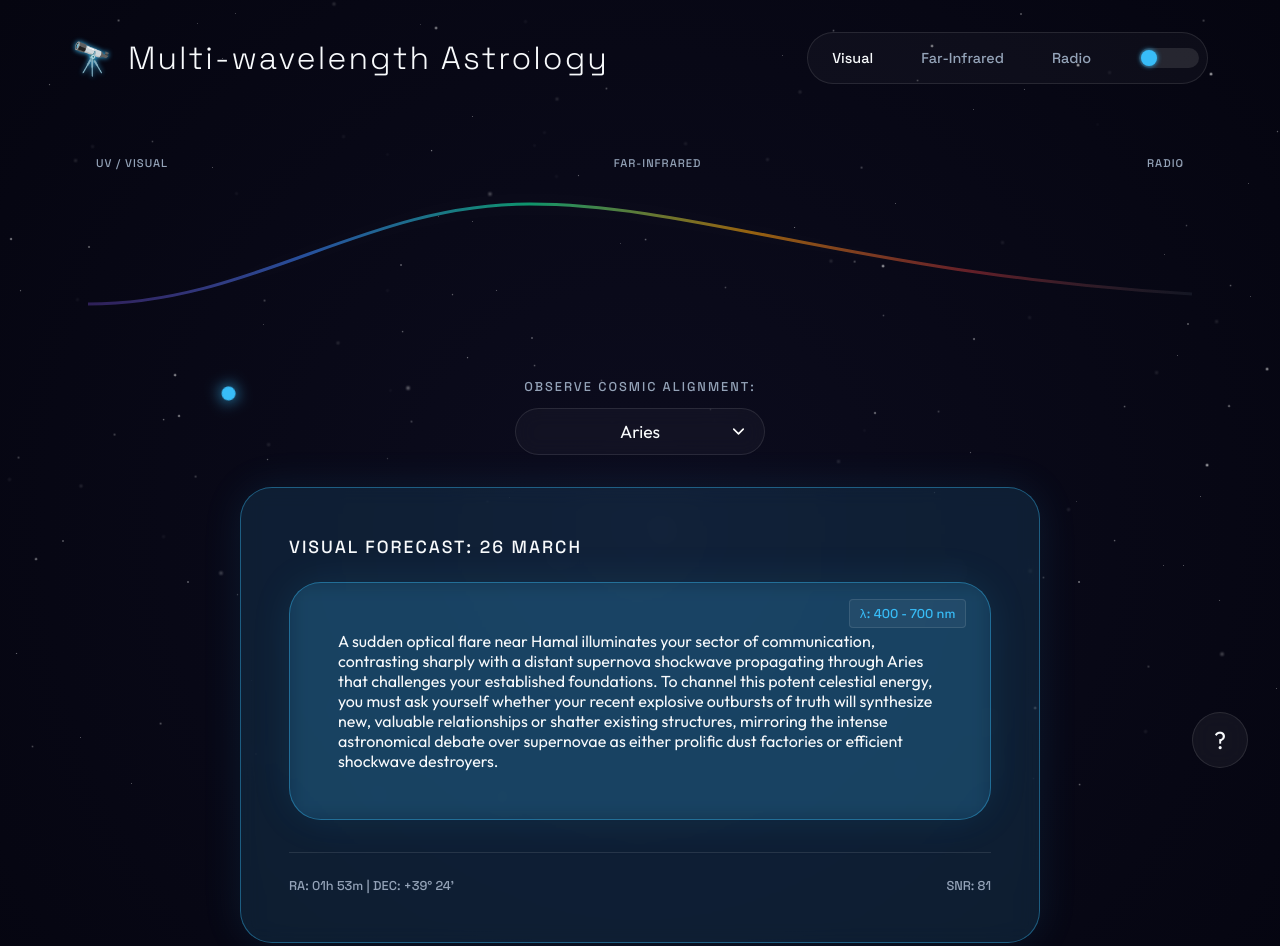
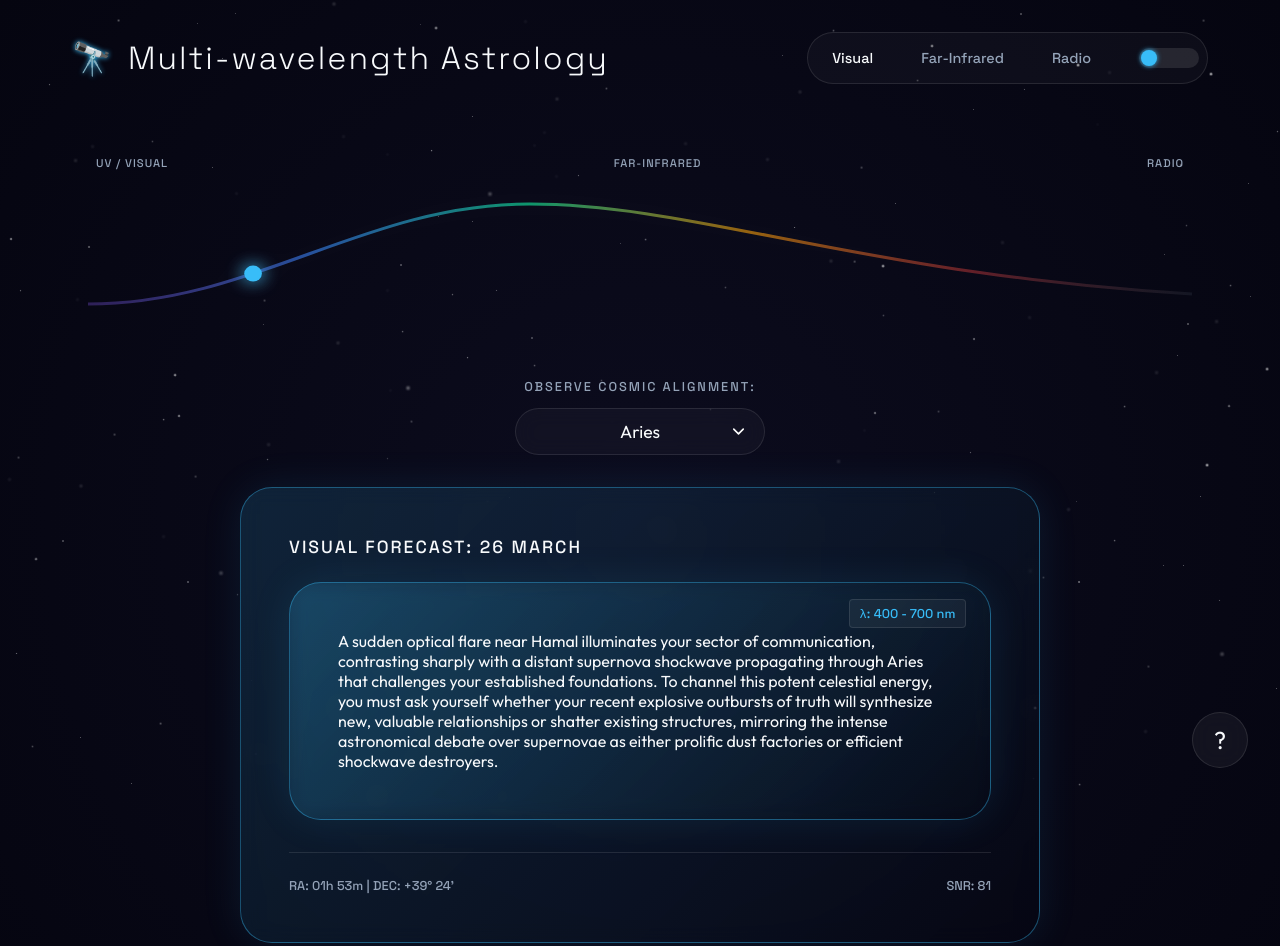
Before and after one commit to aswinpvijayan/Multi-wavelength-Astrology, a website: page index.html in a window 1280 px wide. Shown: the top 946 px of the page. Drawn offline with Linux system fonts and the light colour scheme.

Commit message:
Final Polish: SVG-tethered marker for perfect SED trajectory and synchronized card gradients

```diff
--- a/app.js
+++ b/app.js
@@ -13,6 +13,7 @@ const starsContainer = document.getElementById('stars-container');
 const zodiacDropdown = document.getElementById('zodiac-dropdown');
 const spectrumMarker = document.getElementById('spectrum-marker');
 const wavelengthRange = document.getElementById('wavelength-range');
+const sedCurve = document.getElementById('sed-curve');
 
 // Forecast Elements
 const forecastDateEl = document.getElementById('forecast-date');
@@ -90,10 +91,10 @@ function updateForecast() {
         'radio': 'λ: 1 mm - 100 m'
     };
 
-    const markerDistances = {
-        'visual': '15%',
-        'far_infrared': '55%',
-        'radio': '95%'
+    const markerPercents = {
+        'visual': 0.15,
+        'far_infrared': 0.55,
+        'radio': 0.95
     };
 
     // Set the date heading (e.g., "Visual Forecast: 26 March")
@@ -103,7 +104,14 @@ function updateForecast() {
 
     // Update UI Elements
     wavelengthRange.textContent = ranges[wavelength];
-    spectrumMarker.style.offsetDistance = markerDistances[wavelength];
+
+    if (sedCurve && spectrumMarker) {
+        const totalLength = sedCurve.getTotalLength();
+        const point = sedCurve.getPointAtLength(totalLength * markerPercents[wavelength]);
+        // Set SVG attributes directly
+        spectrumMarker.setAttribute('cx', point.x);
+        spectrumMarker.setAttribute('cy', point.y);
+    }
 
     const signData = allForecasts[currentSign];
     if (!signData) return;
--- a/index.css
+++ b/index.css
@@ -342,19 +342,19 @@ h1 {
 }
 
 .radio-mode .card {
-    background: rgba(245, 158, 11, 0.12); /* Intensified Radio Match */
+    background: linear-gradient(135deg, rgba(245, 158, 11, 0.15) 0%, rgba(5, 5, 16, 0.3) 100%);
     border-color: rgba(245, 158, 11, 0.4);
     box-shadow: 0 0 40px rgba(245, 158, 11, 0.1);
 }
 
 .fir-mode .card {
-    background: rgba(239, 68, 68, 0.12); /* Intensified FIR Match */
+    background: linear-gradient(135deg, rgba(239, 68, 68, 0.15) 0%, rgba(5, 5, 16, 0.3) 100%);
     border-color: rgba(239, 68, 68, 0.4);
     box-shadow: 0 0 40px rgba(239, 68, 68, 0.1);
 }
 
 .visual-mode .card {
-    background: rgba(56, 189, 248, 0.12); /* Intensified Visual Match */
+    background: linear-gradient(135deg, rgba(56, 189, 248, 0.15) 0%, rgba(5, 5, 16, 0.3) 100%);
     border-color: rgba(56, 189, 248, 0.4);
     box-shadow: 0 0 40px rgba(56, 189, 248, 0.1);
 }
@@ -458,19 +458,21 @@ h1 {
     filter: blur(0.5px);
 }
 
-.spectrum-marker {
-    position: absolute;
-    offset-path: path("M0,110 C150,110 250,10 400,10 C550,10 700,80 1000,100");
-    offset-distance: 10%; /* Managed by JS */
-    width: 14px;
-    height: 14px;
-    background: var(--visual-glow);
-    border-radius: 50%;
-    transform: translate(-50%, -50%);
-    box-shadow: 0 0 15px var(--visual-glow);
-    transition: offset-distance 0.6s cubic-bezier(0.34, 1.56, 0.64, 1), background 0.6s ease;
-    z-index: 5;
-    pointer-events: none;
+.spectrum-marker-svg {
+    fill: var(--visual-glow);
+    filter: drop-shadow(0 0 8px var(--visual-glow));
+    transition: cx 0.8s ease-in-out, cy 0.8s ease-in-out, fill 0.6s ease;
+    cursor: pointer;
+}
+
+.fir-mode .spectrum-marker-svg {
+    fill: var(--fir-glow);
+    filter: drop-shadow(0 0 10px var(--fir-glow));
+}
+
+.radio-mode .spectrum-marker-svg {
+    fill: var(--radio-glow);
+    filter: drop-shadow(0 0 10px var(--radio-glow));
 }
 
 .click-zones {
--- a/index.html
+++ b/index.html
@@ -60,8 +60,8 @@
                     </defs>
                     <path id="sed-curve" d="M0,110 C150,110 250,10 400,10 C550,10 700,80 1000,100"
                           stroke="url(#sed-gradient)" stroke-width="3" fill="none" class="sed-path" />
+                    <circle id="spectrum-marker" r="8" cx="150" cy="90" class="spectrum-marker-svg" />
                 </svg>
-                <div id="spectrum-marker" class="spectrum-marker"></div>
                 <div class="click-zones">
                     <div class="zone" onclick="setMode('visual')" style="width: 33%"></div>
                     <div class="zone" onclick="setMode('far_infrared')" style="width: 34%"></div>
```
